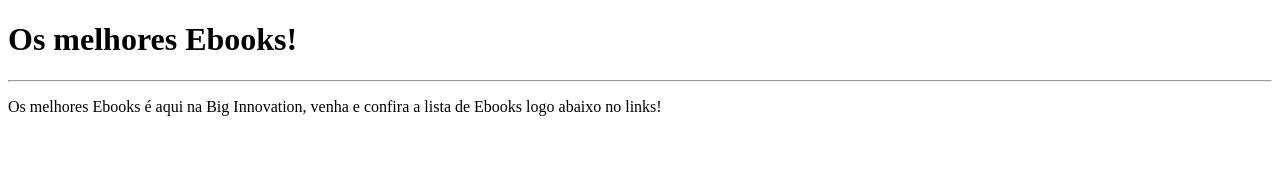
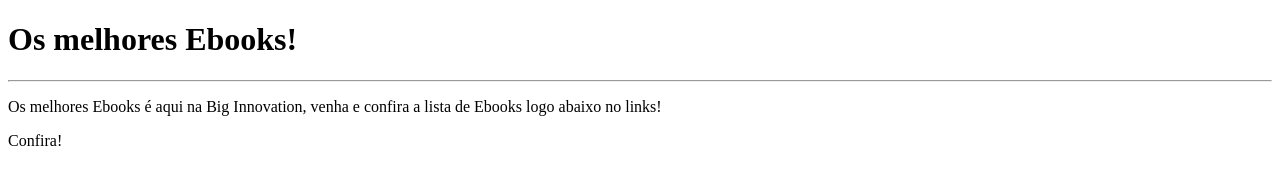
Before and after one commit to RobsonSantos3795/index, a plain HTML site: page index.html in a window 1280 px wide. Drawn offline with Linux system fonts and the light colour scheme.

Commit message:
Update index.html

```diff
--- a/index.html
+++ b/index.html
@@ -10,6 +10,7 @@
     <h1>Os melhores Ebooks!</h1>
     <hr>
     <p>Os melhores Ebooks é aqui na Big Innovation, venha e confira a lista de Ebooks logo abaixo no links!</p>
+    <p>Confira!</p>
 
 
 </body>
```
